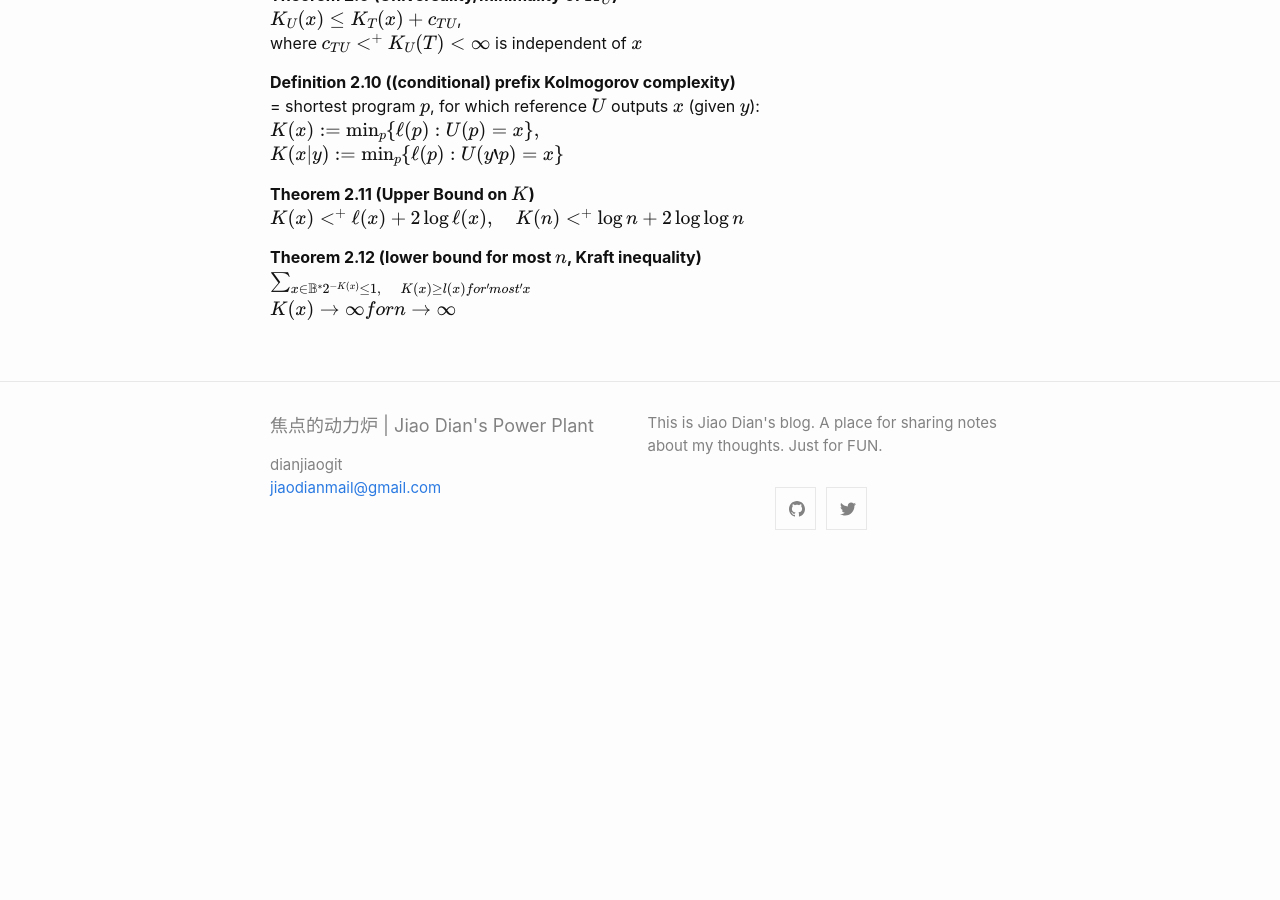
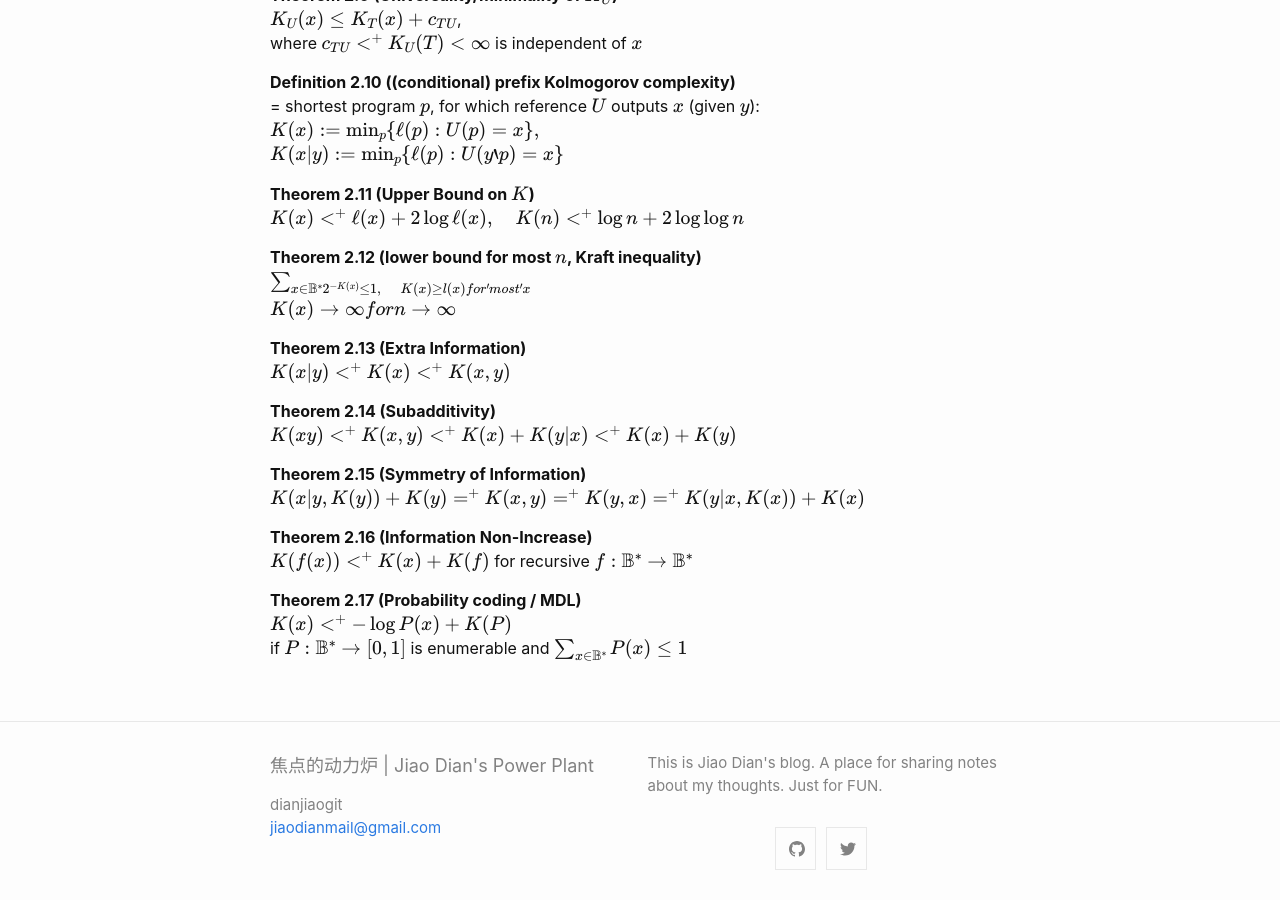
Before and after one commit to dianjiaogit/dianjiaogit.github.io, a Jekyll site: the page built from _posts/2020-01-11-week2 notes.md, in a window 1280 px wide and 900 px high, scrolled down 2096 px. Built offline with Jekyll 4.4.1, drawn with Linux system fonts in a browser that asks for light colours; formulas are drawn with MathJax 3; before the commit the page ends 2656 px from its top, so only the background shows below that.

Commit message:
until theorem 2.17

```diff
--- a/_posts/2020-01-11-week2 notes.md
+++ b/_posts/2020-01-11-week2 notes.md
@@ -93,3 +93,19 @@ $K(x) <^+ \ell (x) + 2 \log \ell (x), \quad K(n) <^+ \log n + 2\log \log n$
 **Theorem 2.12 (lower bound for most $n$, Kraft inequality)**
 $$\sum_{x \in \mathbb{B}^* 2^{-K(x)} \leq 1, \quad K(x) \geq l(x) for 'most' x}$$
 $$K(x) \to \infty for n \to \infty$$
+
+**Theorem 2.13 (Extra Information)**
+$K(x | y) <^+ K(x) <^+ K(x, y)$
+
+**Theorem 2.14 (Subadditivity)**
+$K(xy) <^+ K(x, y) <^+ K(x) + K(y | x) <^+ K(x) + K(y)$
+
+**Theorem 2.15 (Symmetry of Information)**
+$K(x | y, K(y)) + K(y) =^+ K(x, y) =^+ K(y, x) =^+ K(y |x, K(x)) + K(x)$
+
+**Theorem 2.16 (Information Non-Increase)**
+$K(f(x)) <^+ K(x) + K(f)$ for recursive $f: \mathbb{B}^\* \to \mathbb{B}^\*$
+
+**Theorem 2.17 (Probability coding / MDL)**
+$K(x) <^+ -\log P(x) + K(P)$
+if $P : \mathbb{B}^\* \to \[0, 1\]$ is enumerable and $\sum_{x \in \mathbb{B}^\*} P(x) \leq 1$
```
